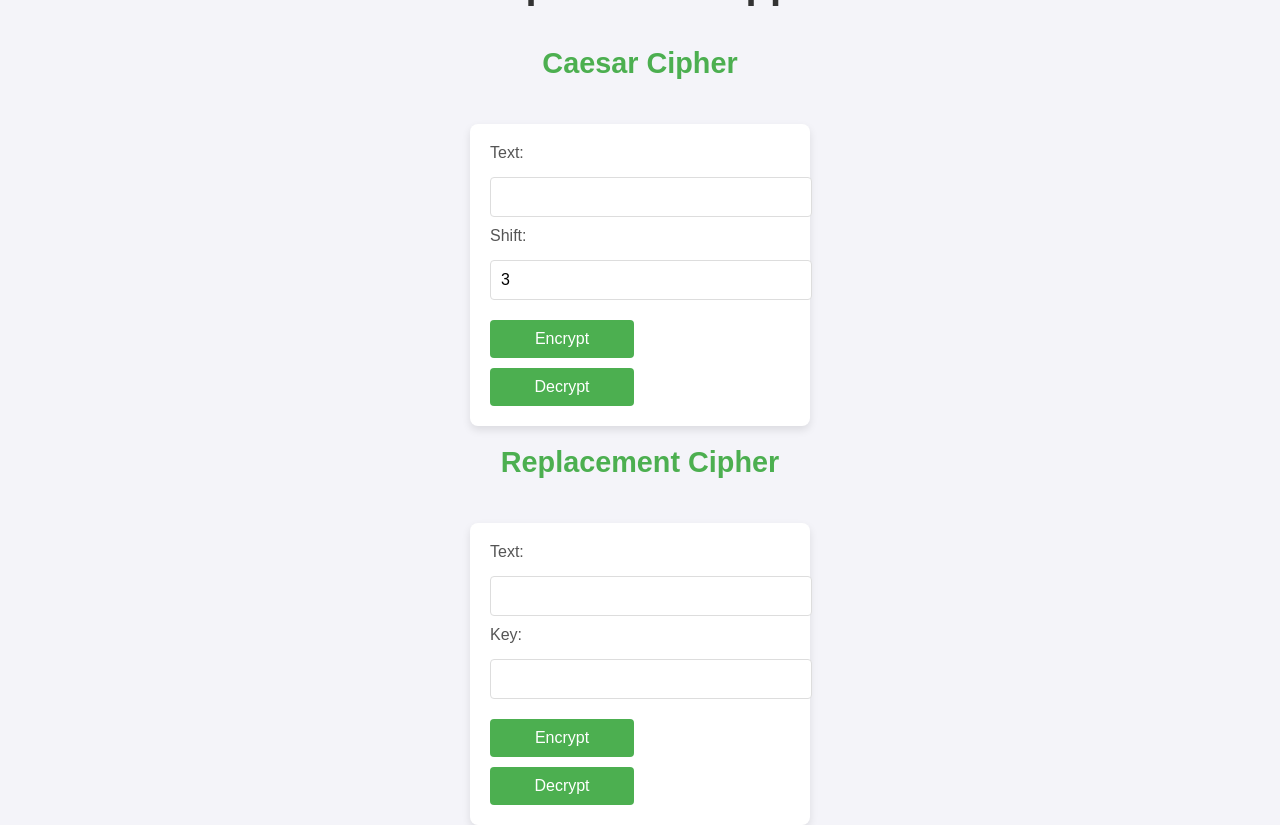
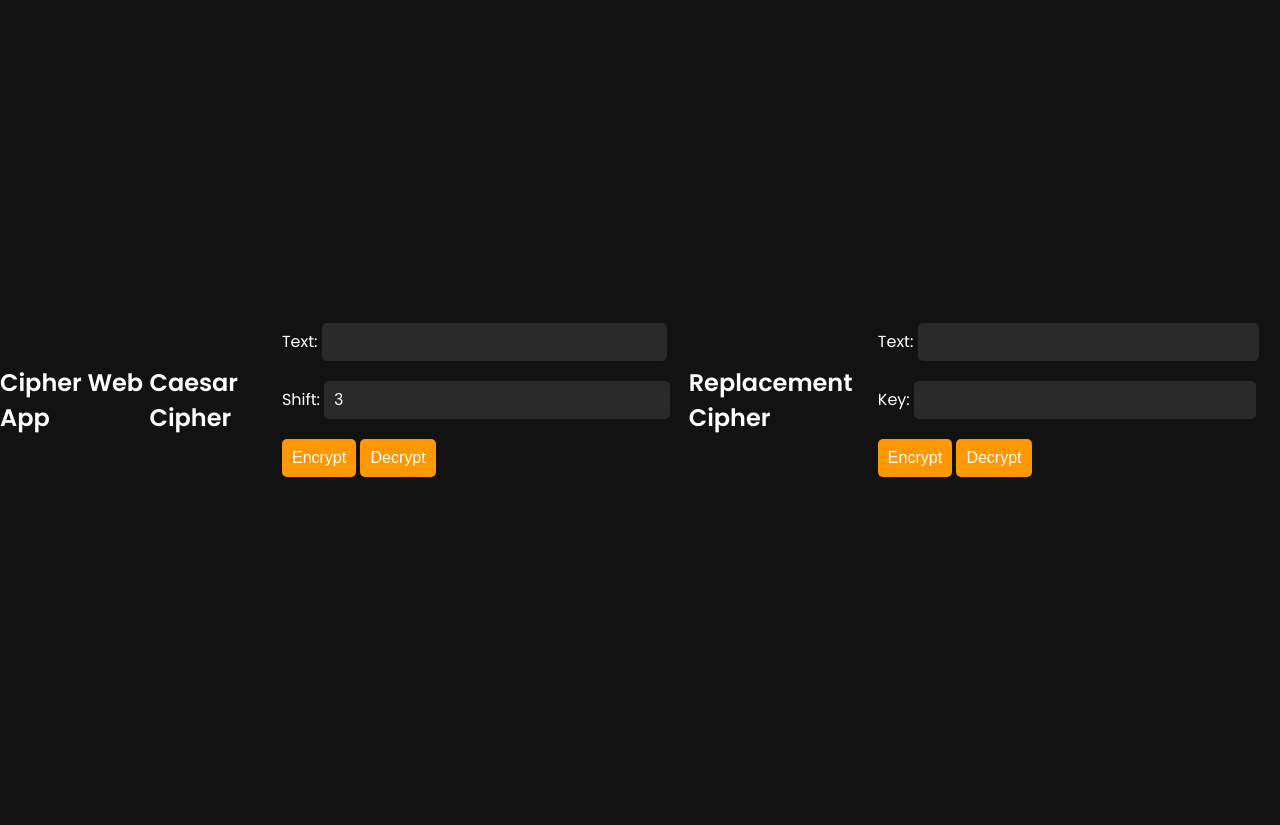
Before and after one commit to LORDFIR3/cipher-app, a Flask app: page / in a window 1280 px wide. After the commit the page ends 477 px from the top, so only its background shows below. Run offline with Flask 3, Linux system fonts and the light colour scheme.

Commit message:
Changed colour scheme and moved everything

```diff
--- a/templates/index.html
+++ b/templates/index.html
@@ -4,74 +4,49 @@
     <meta charset="UTF-8">
     <meta name="viewport" content="width=device-width, initial-scale=1.0">
     <title>Cipher Web App</title>
+    <link href="https://fonts.googleapis.com/css2?family=Poppins:wght@300;400;600&display=swap" rel="stylesheet">
     <style>
         body {
-            font-family: Arial, sans-serif;
-            background-color: #f4f4f9;
+            font-family: 'Poppins', sans-serif;
+            background-color: #121212;
+            color: #ffffff;
+            display: flex;
+            justify-content: center;
+            align-items: center;
+            height: 100vh;
             margin: 0;
-            padding: 0;
-            display: flex;
-            flex-direction: column;
-            align-items: center;
-            justify-content: center;
-            height: 100vh;
+        }
+        .container {
+            background: #1e1e1e;
+            padding: 20px;
+            border-radius: 10px;
+            box-shadow: 0px 4px 10px rgba(255, 255, 255, 0.1);
+            text-align: center;
         }
         h1 {
-            font-size: 2.5em;
-            color: #333;
-            margin-bottom: 20px;
+            font-size: 24px;
+            font-weight: 600;
         }
-        h2 {
-            font-size: 1.8em;
-            color: #4CAF50;
-            margin-top: 20px;
-        }
-        h3 {
-            font-size: 1.2em;
-            color: #333;
-            margin-top: 20px;
-            font-weight: normal;
-        }
-        form {
-            background-color: #ffffff;
-            padding: 20px;
-            border-radius: 8px;
-            box-shadow: 0 4px 8px rgba(0, 0, 0, 0.1);
-            width: 300px;
-            margin-top: 20px;
-        }
-        label {
-            font-size: 1em;
-            margin-bottom: 5px;
-            display: block;
-            color: #555;
-        }
-        input[type="text"], input[type="number"] {
-            width: 100%;
+        input, button {
             padding: 10px;
             margin: 10px 0;
-            border: 1px solid #ddd;
-            border-radius: 4px;
-            font-size: 1em;
+            border-radius: 5px;
+            border: none;
+            font-size: 16px;
+        }
+        input {
+            width: 80%;
+            background: #2a2a2a;
+            color: #fff;
         }
         button {
-            width: 48%;
-            padding: 10px;
-            font-size: 1em;
-            border: none;
-            background-color: #4CAF50;
+            background: #ff9800;
             color: white;
-            border-radius: 4px;
             cursor: pointer;
-            transition: background-color 0.3s;
-            margin-right: 4%;
-            margin-top: 10px;
+            transition: 0.3s;
         }
         button:hover {
-            background-color: #45a049;
-        }
-        button:last-child {
-            margin-right: 0;
+            background: #e68900;
         }
     </style>
     <script>
```
